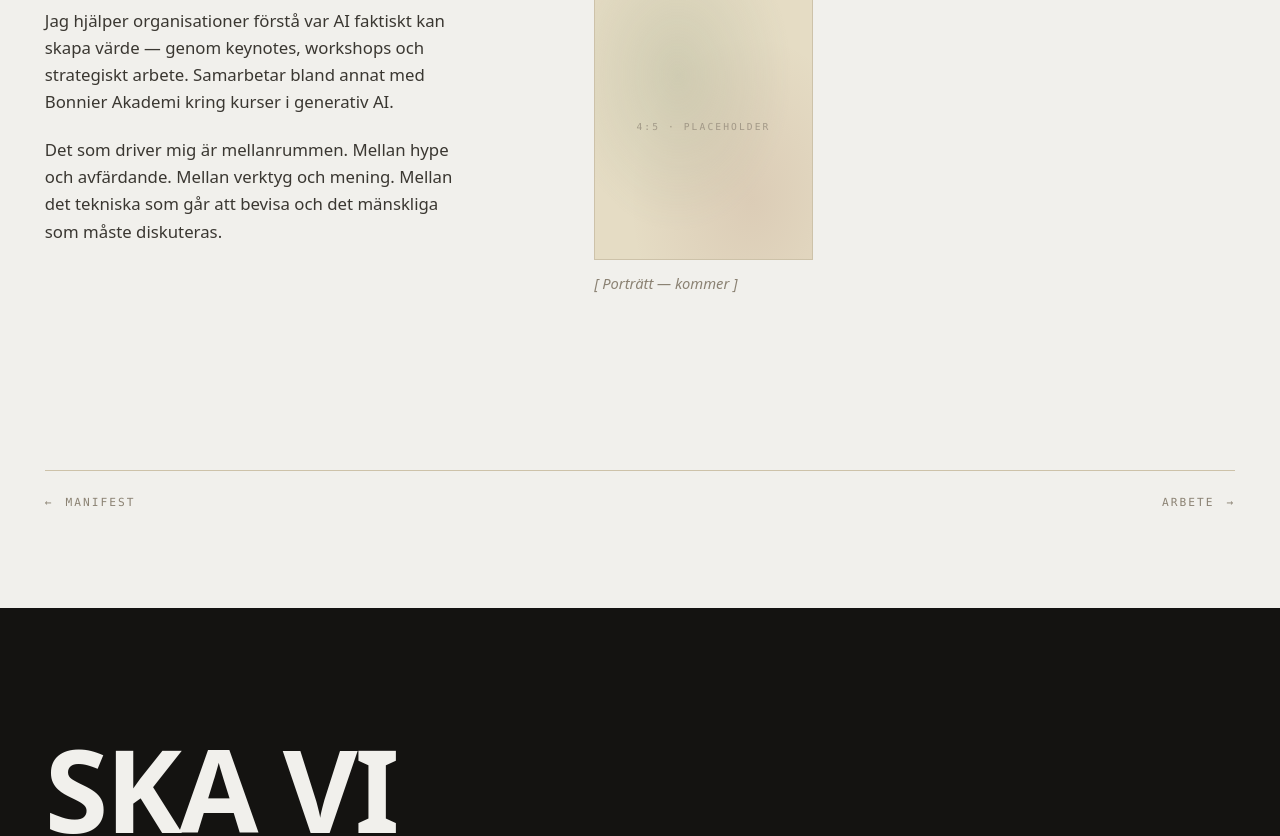
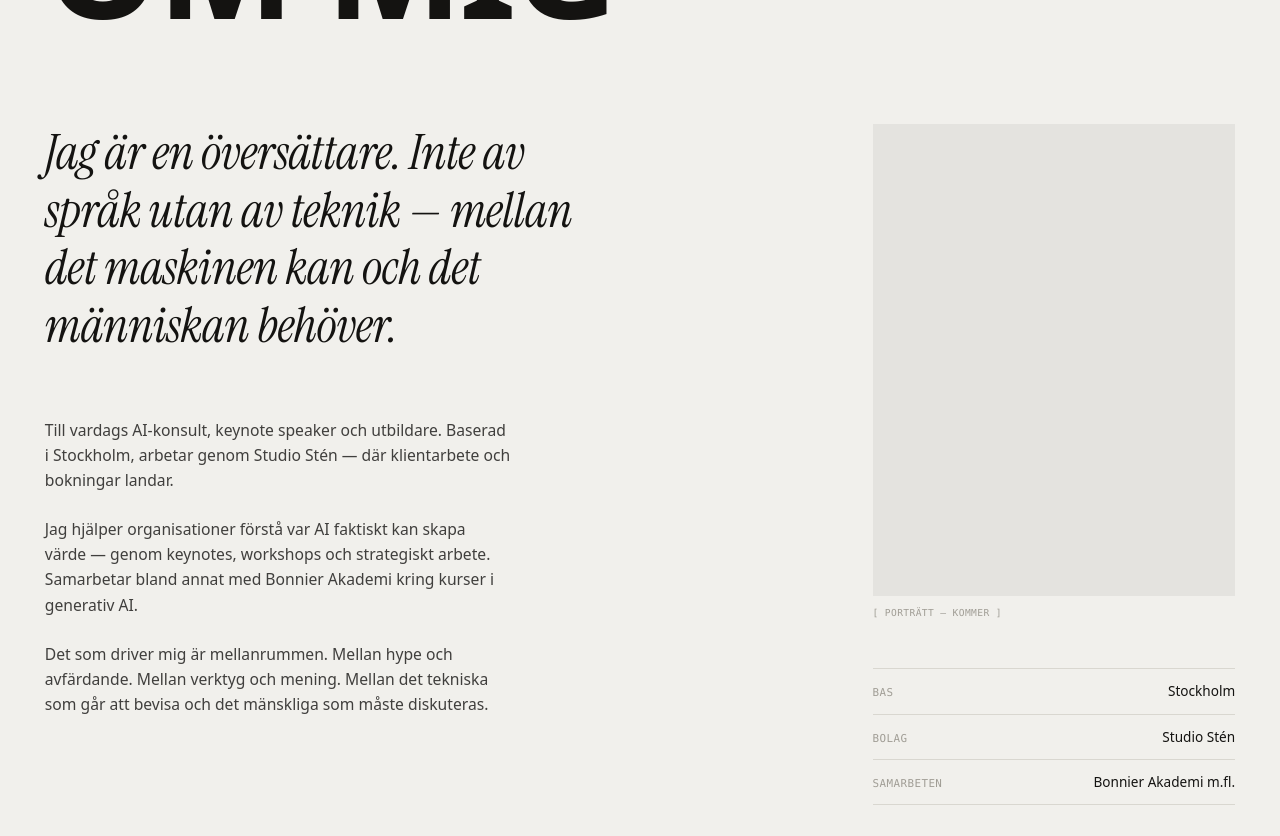
Before and after one commit to niccoboman/nicoleboman.se, a SvelteKit app: page /om-mig in a window 1280 px wide. Shown: the part 280-1116 px from the top of the page. Built offline with nearby package versions, Linux system fonts and the light colour scheme; a web font is replaced by a local one.

Commit message:
Rewrite about page with soft lede, portrait slot and facts

```diff
--- a/src/routes/om-mig/+page.svelte
+++ b/src/routes/om-mig/+page.svelte
@@ -1,90 +1,46 @@
 <script lang="ts">
-	import ChapterPage from '$lib/components/ChapterPage.svelte';
 	import { ui } from '$lib/state.svelte';
 	import { translations } from '$lib/i18n';
+	import { reveal } from '$lib/reveal';
+	import PageTitle from '$lib/components/PageTitle.svelte';
 
 	const t = $derived(translations[ui.lang]);
 </script>
 
 <svelte:head>
-	<title>{t.about.title} · Nicole Boman</title>
+	<title>{t.nav.about} · Nicole Boman</title>
 </svelte:head>
 
-<ChapterPage
-	number="02"
-	title={t.about.title}
-	prev={{ href: '/manifest', label: t.nav.manifest }}
-	next={{ href: '/arbete', label: t.nav.work }}
->
-	<p
-		class="font-display max-w-[42ch] text-[1.55rem] leading-[1.3] text-ink md:text-[1.95rem]"
-		style="font-weight: 450;"
-	>
-		{t.about.ledePre}<em class="italic text-sage">{t.about.ledeTranslator}</em>{t.about.ledeMid}<em
-			class="italic">{t.about.ledeCan}</em
-		>{t.about.ledeAnd}<em class="italic">{t.about.ledeNeeds}</em>{t.about.ledeDot}
-	</p>
+<article class="pb-[16vh] pt-[10vh]">
+	<PageTitle label={t.about.label} lines={t.about.titleLines} />
 
-	<div class="mt-14 grid items-start gap-10 md:mt-16 md:grid-cols-12 md:gap-x-14">
-		<!-- Body text -->
-		<div
-			class="order-2 space-y-5 text-[1.05rem] leading-relaxed text-ink/85 md:order-1 md:col-span-7"
-		>
-			<p>
-				{t.about.p1Pre}<a
-					class="text-sage underline decoration-line decoration-from-font underline-offset-4 transition hover:decoration-sage"
-					href="https://studiosten.se"
-					target="_blank"
-					rel="noopener noreferrer">{t.about.p1Link}</a
-				>{t.about.p1Post}
+	<div class="mt-[12vh] grid grid-cols-1 gap-[8vh] md:grid-cols-12 md:gap-x-[clamp(24px,4vw,64px)]">
+		<div class="md:col-span-7" use:reveal>
+			<!-- Sidans enda mjuka ögonblick -->
+			<p class="reveal font-soft max-w-[24ch] text-[clamp(1.7rem,3.8vw,3.2rem)] leading-[1.18] tracking-[-0.01em]">
+				{t.about.lede}
 			</p>
-			<p>{t.about.p2}</p>
-			<p>{t.about.p3}</p>
-
-			<blockquote
-				class="font-display mt-10 border-l border-line pl-5 text-[1.2rem] italic leading-snug text-ink/80 md:text-[1.35rem]"
-				style="font-weight: 450;"
-			>
-				{t.about.pullQuote}
-			</blockquote>
+			<div class="mt-[8vh] flex max-w-[52ch] flex-col gap-6 text-[0.98rem] leading-[1.6] text-carbon/80">
+				<p class="reveal">{t.about.p1}</p>
+				<p class="reveal">{t.about.p2}</p>
+				<p class="reveal">{t.about.p3}</p>
+			</div>
 		</div>
 
-		<!-- Portrait -->
-		<figure class="order-1 md:order-2 md:col-span-4 md:col-start-9">
-			<!-- När porträttet är klart: byt ut <div> nedan mot
-			     <img src="/portrait.jpg" alt="Nicole Boman, 2026" class="aspect-[4/5] w-full object-cover" /> -->
-			<div
-				class="relative flex aspect-[4/5] w-full items-center justify-center overflow-hidden border border-line bg-sand"
-			>
-				<div
-					aria-hidden="true"
-					class="absolute inset-0"
-					style="background-image: radial-gradient(ellipse at 38% 32%, rgba(122, 139, 107, 0.2), transparent 60%), radial-gradient(ellipse at 72% 78%, rgba(122, 44, 44, 0.09), transparent 55%);"
-				></div>
-				<div class="relative flex flex-col items-center gap-2 text-center">
-					<span class="font-display text-[1.1rem] italic text-stone">{t.about.portraitLabel}</span>
-					<span
-						class="font-mono text-[0.6rem] uppercase text-stone/70"
-						style="letter-spacing: 0.22em;">4:5 · placeholder</span
-					>
-				</div>
-			</div>
-			<figcaption class="font-display mt-3 text-[0.92rem] italic text-stone">
-				{t.about.portraitCaption}
-			</figcaption>
-		</figure>
+		<div class="md:col-span-4 md:col-start-9" use:reveal>
+			<!-- Porträttyta — förberedd, innehåll senare -->
+			<figure class="reveal">
+				<div class="aspect-[3/3.9] bg-carbon/[0.06]"></div>
+				<figcaption class="mono-label mt-2.5 !text-[0.6rem] text-betong">{t.about.portraitCaption}</figcaption>
+			</figure>
+			<dl class="reveal mt-[6vh] flex flex-col">
+				{#each t.about.facts as fact}
+					<div class="flex items-baseline justify-between border-t border-hairline py-3 last:border-b">
+						<dt class="mono-label text-betong">{fact.label}</dt>
+						<dd class="text-[0.85rem] text-carbon">{fact.value}</dd>
+					</div>
+				{/each}
+			</dl>
+		</div>
 	</div>
-
-	<div
-		class="font-mono mt-16 grid grid-cols-2 gap-x-10 gap-y-3 text-[0.78rem] uppercase md:grid-cols-3"
-		style="letter-spacing: 0.14em;"
-	>
-		{#each t.about.roles as item, i}
-			<div class="flex items-baseline gap-3 text-ink/80">
-				<span class="text-stone">{String(i + 1).padStart(2, '0')}</span>
-				<span class="h-px w-4 bg-line"></span>
-				<span>{item}</span>
-			</div>
-		{/each}
-	</div>
-</ChapterPage>
+</article>
```
